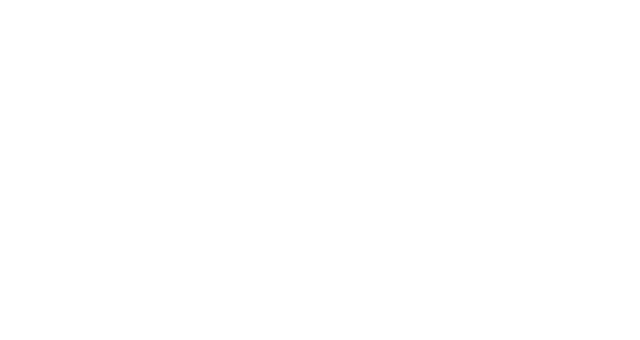
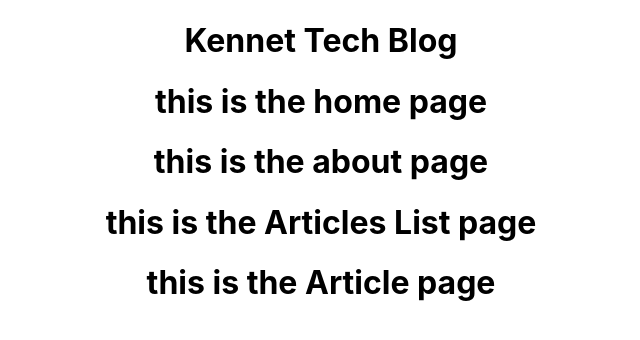
Before and after one commit to KennetTech/kennet-tech-blog, a React (Create React App) app: page / in a window 1280 px wide. Shown: the top 340 px of the page, without its empty margins (319-959 px from the left). Built offline with nearby package versions, Linux system fonts and the light colour scheme.

Commit message:
added pages needed for the blog site

```diff
--- a/src/App.js
+++ b/src/App.js
@@ -1,10 +1,20 @@
-import logo from './logo.svg';
 import './App.css';
+import HomePage from './pages/HomePage';
+import AboutPage from './pages/AboutPage';
+import ArticlesListPage from './pages/ArticlesListPage';
+import ArticlePage from './pages/ArticlePage';
+
 
 function App() {
   return (
     <div className="App">
-
+      <h1>Kennet Tech Blog</h1>
+      <div id="page-body">
+        <HomePage />
+        <AboutPage />
+        <ArticlesListPage />
+        <ArticlePage />
+      </div>
     </div>
   );
 }
--- /dev/null
+++ b/src/pages/AboutPage.js
@@ -0,0 +1,7 @@
+const AboutPage = () => {
+    return (
+        <h1>this is the about page</h1>
+    )
+}
+
+export default AboutPage;
--- /dev/null
+++ b/src/pages/ArticlePage.js
@@ -0,0 +1,7 @@
+const ArticlePage = () => {
+    return (
+        <h1>this is the Article page</h1>
+    )
+}
+
+export default ArticlePage;
--- /dev/null
+++ b/src/pages/ArticlesListPage.js
@@ -0,0 +1,7 @@
+const ArticlesListPage = () => {
+    return (
+        <h1>this is the Articles List page</h1>
+    )
+}
+
+export default ArticlesListPage;
--- /dev/null
+++ b/src/pages/HomePage.js
@@ -0,0 +1,7 @@
+const HomePage = () => {
+    return (
+        <h1>this is the home page</h1>
+    )
+}
+
+export default HomePage;
```
Also changed, not shown: src/logo.svg (deleted), src/pages/NotFoundPage.js (added).
